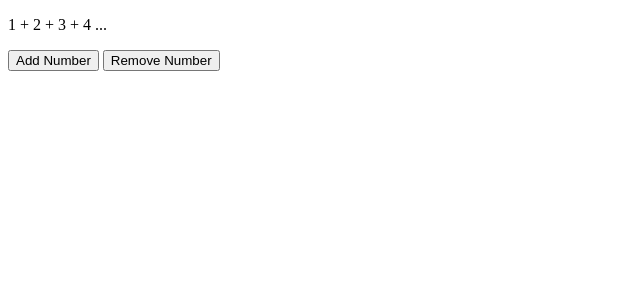
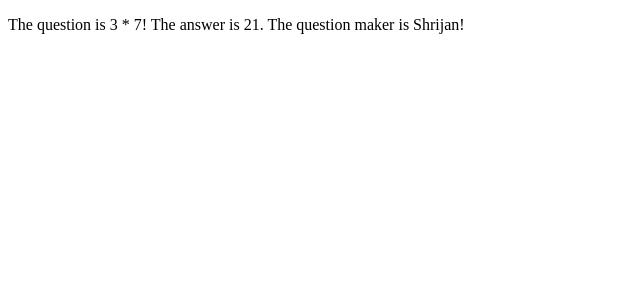
Before and after one commit to SlytherSavior/sevelte-playground, a SvelteKit app: page / in a window 1280 px wide. Shown: the top 300 px of the page, without its empty margins (0-640 px from the left). Built offline with nearby package versions, Linux system fonts and the light colour scheme.

Commit message:
basic props in svelte

```diff
--- a/src/routes/+page.svelte
+++ b/src/routes/+page.svelte
@@ -1,16 +1,6 @@
-<!--deep reactivity in svelte-->
+<!-- props in svelte-->
+ <script>
+    import Nested from './nested.svelte';
+ </script>
 
-<script lang="ts">
-    let num = $state([1,2,3,4,])
-    function addNumber(){
-        num.push(num.length + 1);
-    }
-    function removeNumber(){
-        num.pop();
-    }
-</script>
-
-
-<p>{num.join(' + ')} ...</p>
-<button onclick={addNumber}>Add Number</button>
-<button onclick={removeNumber}>Remove Number</button>
+ <Nested answer={21} question={'3 * 7'} maker = {'Shrijan'} />
--- a/src/routes/nested.svelte
+++ b/src/routes/nested.svelte
@@ -1 +1,5 @@
-<p>This is another paragraph.</p>
+<script>
+    let {answer , question , maker} = $props();
+</script>
+
+<p>The question is {question}! The answer is {answer}. The question maker is {maker}!</p>
```
